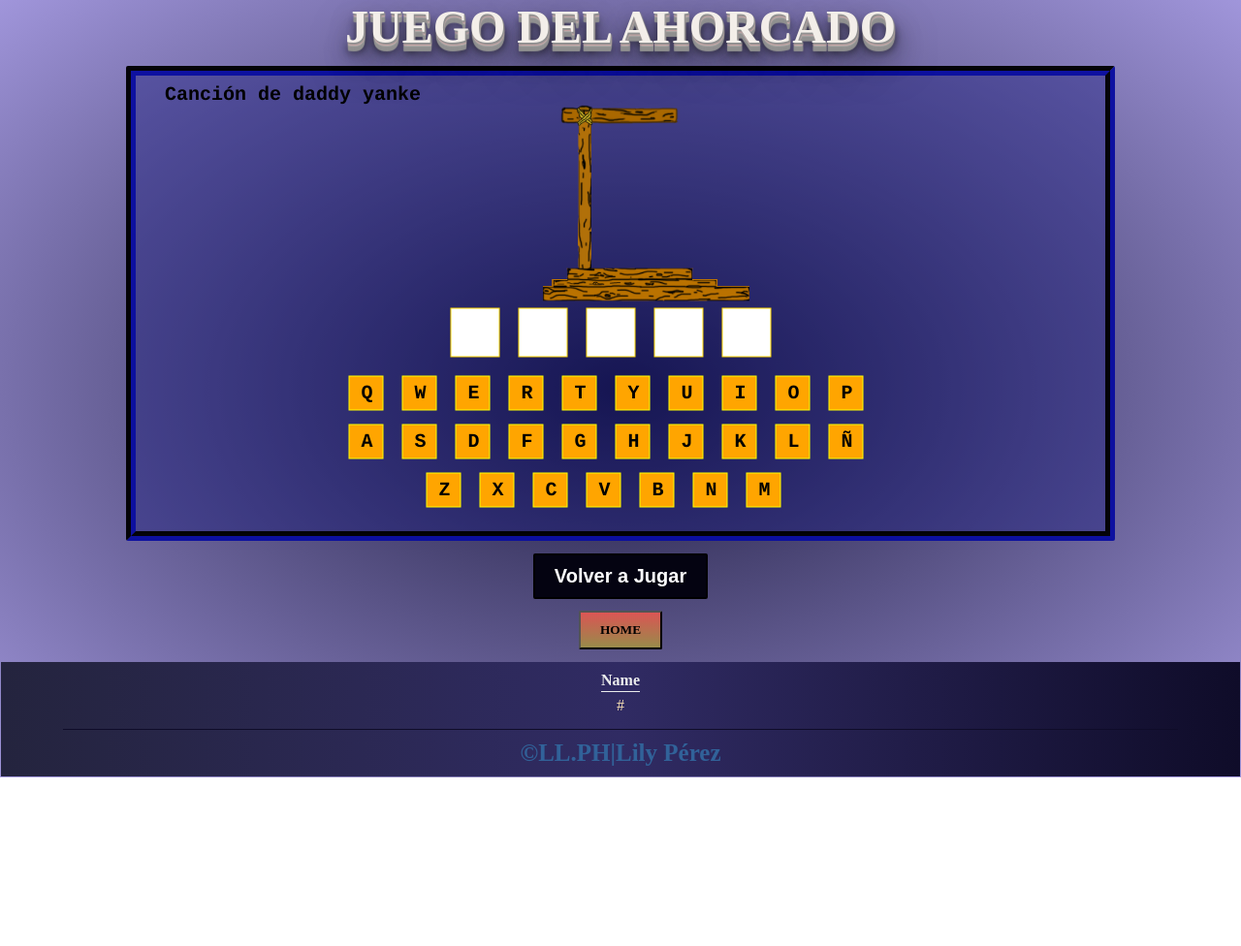
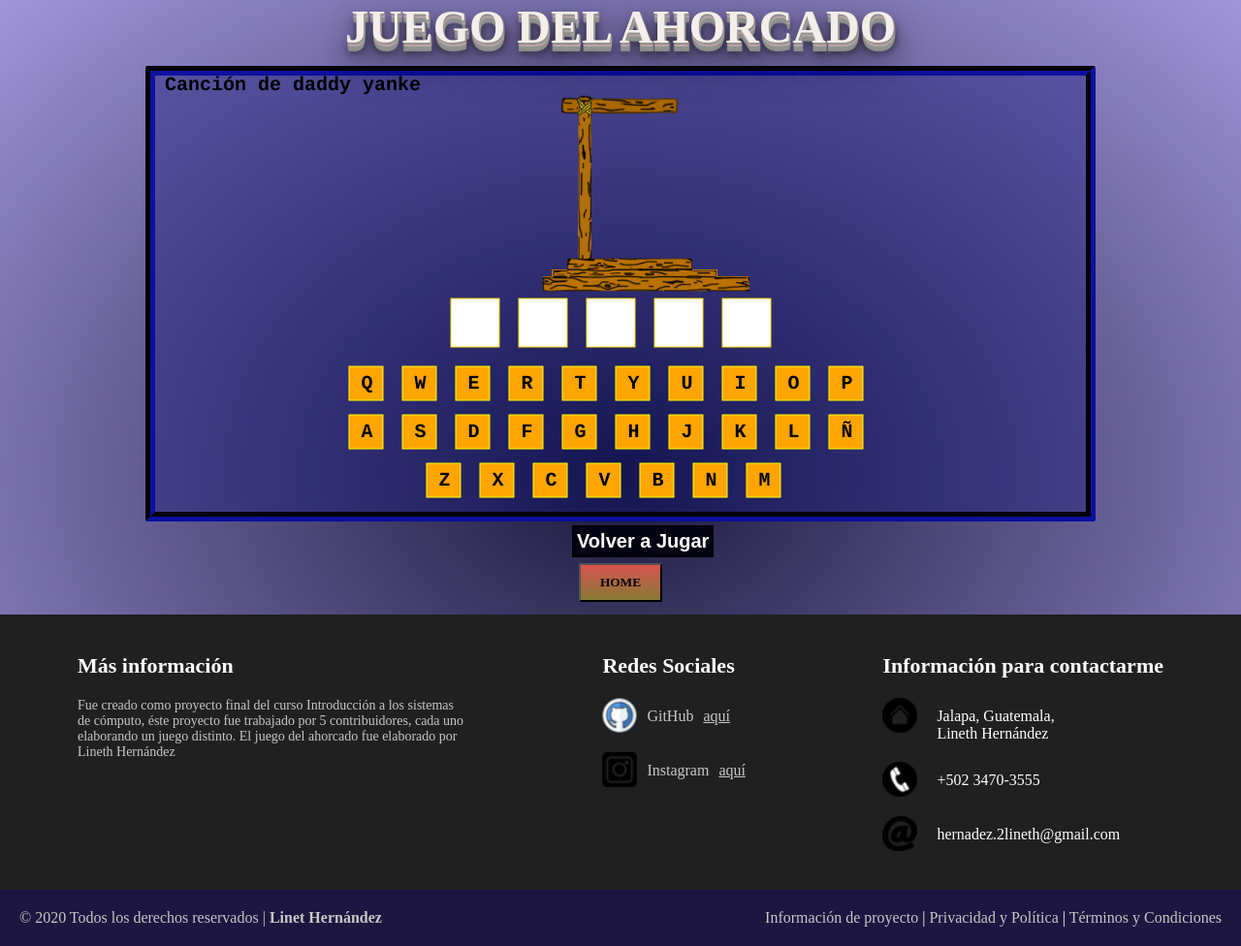
Before and after one commit to DonaldGonz02/Proj-Team, a plain HTML site: page lilper/indexlilper.html in a window 1280 px wide. Shown: the whole page at 97% size. Before the commit the page ends 802 px from the top, so only its background shows below. Drawn offline with Linux system fonts and the light colour scheme.

Commit message:
se modifico el footer y el boton vuelve a jugar se modifico su posicion

```diff
--- a/lilper/estilos.css
+++ b/lilper/estilos.css
@@ -2,6 +2,7 @@
     margin: 0;
     padding: 0;
     box-sizing: border-box;
+
 }
 
 body{
@@ -39,10 +40,13 @@ h1{
     border: groove 10px rgba(5, 7, 77, 0.945);
     background: rgba(15, 16, 119, 0.377);
     border-radius: 2px;
-    display: table;
-    font-weight: bold;
-    padding: 10px 20px;
+    padding-left: 0;
+    padding-right: 0;
     margin: 1% auto;
+    margin-left: auto;
+    margin-right: auto;
+    display: block;
+
 }
 #boton{
     background-color: rgb(4, 3, 17);
@@ -52,11 +56,11 @@ h1{
     font-weight: bolder;
     padding: 3px;
     border: solid 2px black;
-    border-radius: 2px;
-    display: table;
-    font-weight: bold;
-    padding: 10px 20px;
-    margin: 1% auto;
+    margin: -20px -50px;
+    position:relative;
+    top:50%;
+    left:50%;
+
 }
 #boton:hover{
     background-color: rgba(131, 185, 216, 0.664);
@@ -84,76 +88,94 @@ h1{
 
 
 footer{
-    background: #0f0c29;
-    background: -webkit-linear-gradient(to right, #24243e, #302b63, #0f0c29);
-    background: linear-gradient(to right, #24243e, #302b63, #0f0c29);
-    padding: 10px 0 10px 0;
-    margin:10px;
-
-
+    width: 100%;
+    background-color: #202020;
+    color: white;
 }
-
-.contenedor-foot{
+.container-footer-all{
+    width: 100%;
+    max-width: 1200px;
+    margin: auto;
+    padding: 40px;
+}
+.container-body{
     display: flex;
-    width: 1200px;
-    height:60px;
-    justify-content: space-evenly;
+    justify-content: space-between;
+}
+.colum1{
+    max-width: 400px;
+}
+.colum1 h3{
+    font-size: 22px;
+}
+.colum1 p{
+    font-size: 14px;
+    color: #c7c7c7;
+    margin-top: 20px;
+}
+.colum2{
+    max-width: 400px;
+}
+.colum2 h3{
+    font-size: 22px;
+}
+.row{
+    margin-top: 20px;
+    display: flex;
+}
+.row img{
+    width: 36px;
+    height: 36px;
+}
+.row label{
+    margin-top: 10px;
+    margin-left: 10px;
+    color: #c7c7c7;
+}
+.row a{
+    margin-top: 10px;
+    margin-left: 10px;
+    color: #c7c7c7;
+}
+.colum3{
+    max-width: 400px;
+}
+.colum3 h3{
+    font-size: 22px;
+}
+.row2{
+    margin-top: 20px;
+    display: flex;
+}
+.row2 img{
+    width: 36px;
+    height: 36px;
+}
+.row2 label{
+    margin-top: 10px;
+    margin-left: 20px;
+    max-width: 150px;
+}
+.container-footer{
+    width: 100%;
+    background-color: #1c1546d7;
+}
+.footer{
+    max-width: 100%;
     margin: auto;
-    padding-bottom: 15px;
-    border-bottom: 1px solid #0f0c29;
+    display: flex;
+    justify-content: space-between;
+    padding: 20px;
 }
-.footi{
-    text-align: center;
+.copyright{
+    color: #c7c7c7;
 }
-.footi h4{
-    color: rgb(234, 235, 236);
-    border-bottom: 1px solid ;
-    padding-bottom:2px;
-    margin-bottom: 5px;
+.copyright a{
+    text-decoration: none;
+    color: #c7c7c7;
+    font-weight: bold;
 }
-
-.footi p{
-    color:wheat ;
+.información a{
+    text-decoration: none;
+    color: #c7c7c7;
 }
-.Autor{
-    text-align: center;
-    font-size: 25px;
-    margin: 10px 0 0 0 ;
-    color: rgb(49, 98, 153);
-}
-footer{
-    background: #0f0c29;
-    background: -webkit-linear-gradient(to right, #24243e, #302b63, #0f0c29);
-    background: linear-gradient(to right, #24243e, #302b63, #0f0c29);
-    padding: 10px 0 10px 0;
-    margin:1px;
-    overflow: hidden;
-}
-
-.contenedor-foot{
-    display: flex;
-    width: 90%;
-    justify-content: space-evenly;
-    margin: auto;
-    padding-bottom: 15px;
-    border-bottom: 1px solid #0f0c29;
-}
-.footi{
-    text-align: center;
-}
-.footi h4{
-    color: rgb(234, 235, 236);
-    border-bottom: 1px solid ;
-    padding-bottom:2px;
-    margin-bottom: 5px;
-}
-
-.footi p{
-    color:wheat ;
-}
-.Autor{
-    text-align: center;
-    font-size: 25px;
-    margin: 10px 0 0 0 ;
-    color: rgb(49, 98, 153);
-}
--- a/lilper/indexlilper.html
+++ b/lilper/indexlilper.html
@@ -375,13 +375,61 @@
       }
   </script>
 <footer>
-    <div class="contenedor-foot">
-        <div class="footi">
-            <h4>Name</h4>
-            <P>#</P>
+    <div class="container-footer-all">
+        <div class="container-body">
+            <div class="colum1">
+
+                <h3>Más información</h3>
+                <p>Fue creado como proyecto final del curso Introducción a los sistemas de cómputo, éste proyecto fue trabajado por 5 contribuidores, cada uno elaborando un juego distinto. El juego del ahorcado fue elaborado por Lineth Hernández</p>
+
+            </div>
+            <div class="colum2">
+
+                <h3>Redes Sociales</h3>
+                <div class="row">
+                    <img src="github.png">
+                    <label>GitHub</label>
+                    <a href="https://github.com/LINETH-03">aquí</a>
+                </div>
+                <div class="row">
+                    <img src="insta.png">
+                    <label>Instagram</label>
+                    <a href="https://www.instagram.com/lineth_henandez/">aquí</a>
+                </div>
+            </div>
+            <div class="colum3">
+
+                <h3>Información para contactarme</h3>
+                <div class="row2">
+
+                    <img src="house.png">
+                    <label>Jalapa, Guatemala, Lineth Hernández</label>
+
+                </div>
+                <div class="row2">
+
+                    <img src="teléfono.png">
+                    <label>+502 3470-3555</label>
+
+                </div>
+                <div class="row2">
+                    <img src="correo.png">
+                    <label>hernadez.2lineth@gmail.com</label>
+                </div>
+
+            </div>
         </div>
     </div>
-     <h2 class="Autor">&copy;LL.PH|Lily Pérez</h2>
+    <div class="container-footer">
+        <div class="footer">
+            <div class="copyright">
+                &copy; 2020 Todos los derechos reservados | <a href="">Linet Hernández</a>
+            </div>
+            <div class="información">
+                <a href="">Información de proyecto</a> | <a href="">Privacidad y Política</a> | <a href="">Términos y Condiciones</a>
+            </div>
+        </div>
+    </div>
 </footer>
   </body>
 </html>
```
Also changed, not shown: lilper/correo.png (added), lilper/github.png (added), lilper/house.png (added), lilper/insta.png (added), lilper/teléfono.png (added).
